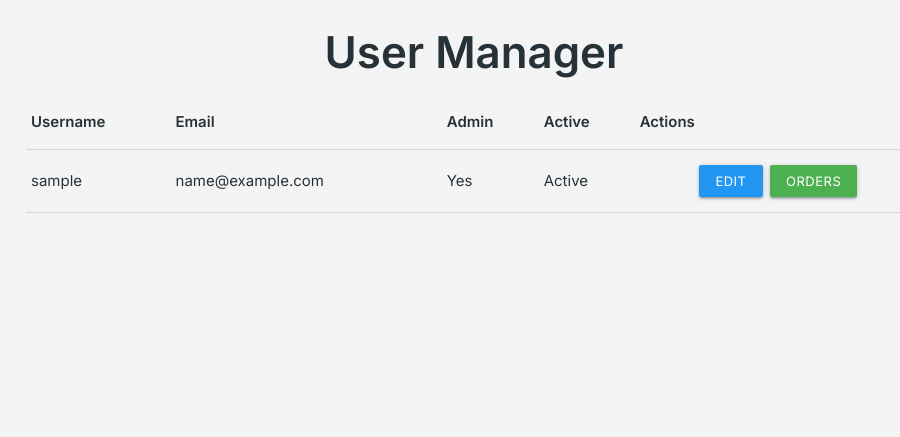
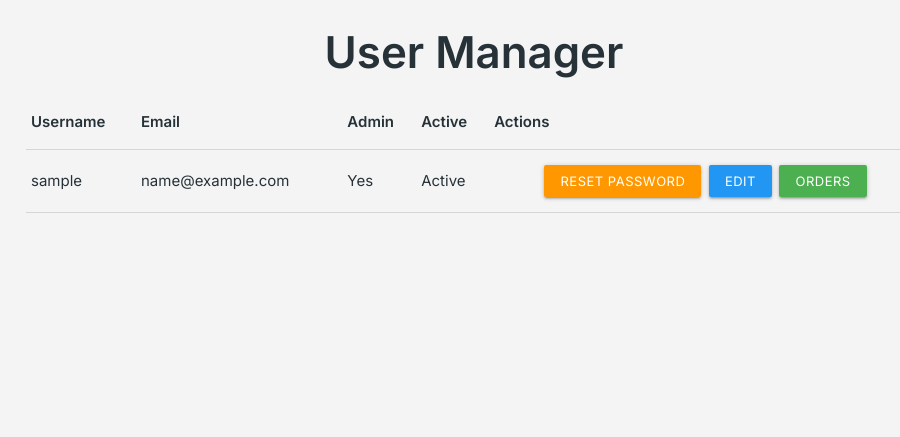
Before and after one commit to monkphin/HobbySub, a Django app: page /dashboard/user_admin/ in a window 1280 px wide. Shown: the part 197-634 px from the top of the page, without its empty margins (166-1066 px from the left). Run offline with Django 3.2, Linux system fonts and the light colour scheme; a user stored in the database is signed in; tables that the repository leaves empty hold one stand-in row (values such as "Sample post"); parts of the project's set-up code (start-up, migrations or seed data) failed here and were passed over; some libraries are stand-ins or nearby versions.

Commit message:
Added admin level user pass reset and active toggle

```diff
--- a/dashboard/templates/dashboard/user_admin.html
+++ b/dashboard/templates/dashboard/user_admin.html
@@ -30,10 +30,19 @@
           </td>
           <td>
             <div class="btn-group">
+              <a href="#" class="btn-small orange admin-password-reset-btn" data-id="{{ user.id }}">Reset Password</a>
               <a href="{% url 'edit_user' user.id %}" class="btn-small blue">Edit</a>
               <a href="{% url 'user_orders' user.id %}" class="btn-small green">Orders</a>
               {% if not user.is_superuser %}
-                <a href="{% url 'delete_user' user.id %}" class="btn-small red">Delete</a>
+                <a href="#"
+                  class="btn-small admin-toggle-state-btn {% if not user.is_active %}activate-btn{% else %}deactivate-btn{% endif %}"
+                  data-id="{{ user.id }}">
+                    {% if not user.is_active %}
+                        Activate Account
+                    {% else %}
+                        Deactivate Account
+                    {% endif %}
+                </a>
               {% endif %}
             </div>
           </td>
--- a/dashboard/urls.py
+++ b/dashboard/urls.py
@@ -56,12 +56,8 @@ urlpatterns = [
     # User admin
     path('user_admin/', views.user_admin, name='user_admin'),
     path('user_admin/<int:user_id>/edit/', views.edit_user, name='edit_user'),
-    path('users/<int:user_id>/reset_password/', views.reset_user_password, name='admin_password_reset'),
-    path(
-        'user_admin/<int:user_id>/delete/',
-        views.delete_user,
-        name='delete_user'
-    ),
+    path('user_admin/password-reset/<int:user_id>/', views.admin_initiated_password_reset, name='admin_password_reset'),
+    path('user_admin/<int:user_id>/toggle-state/', views.admin_toggle_user_state, name='admin_toggle_user_state'),
     path(
         'user_admin/<int:user_id>/orders/',
         views.user_orders,
--- a/dashboard/views.py
+++ b/dashboard/views.py
@@ -21,12 +21,13 @@ from cloudinary.uploader import destroy
 from django.utils.timezone import now
 from django.http import JsonResponse
 import logging
+import json
 
 # Local Imports
 from hobbyhub.utils import alert
 from boxes.models import Box, BoxProduct
 from .forms import BoxForm, ProductForm, UserEditForm
-from hobbyhub.mail import send_shipping_confirmation_email, send_auto_archive_notification
+from hobbyhub.mail import send_shipping_confirmation_email, send_auto_archive_notification, send_password_reset_email
 from orders.models import Order, Payment, StripeSubscriptionMeta
 
 
@@ -180,19 +181,22 @@ def delete_box(request, box_id):
     Deletes a box after confirmation, checks password first.
     """
     if request.method == 'POST':
-        password = request.POST.get('password')
+        # Check the content type
+        if request.content_type == 'application/json':
+            data = json.loads(request.body)
+            password = data.get('password')
+        else:
+            password = request.POST.get('password')
 
         # Validate the password
         user = authenticate(username=request.user.username, password=password)
         if not user:
-            # If password is incorrect, send back an error message
             return JsonResponse({
                 "success": False,
                 "error": "Password is incorrect."
             }, status=403)
 
         box = get_object_or_404(Box, pk=box_id)
-        logger.info(f"Attempting to delete Box '{box.name}' (ID: {box.id})")
 
         try:
             if box.image:
@@ -211,7 +215,6 @@ def delete_box(request, box_id):
                 "success": False,
                 "error": "An error occurred during deletion."
             }, status=500)
-
 
 
 @staff_member_required
@@ -396,12 +399,16 @@ def delete_product(request, product_id):
     Deletes a product after confirmation, checks password first.
     """
     if request.method == 'POST':
-        password = request.POST.get('password')
+        # Check the content type
+        if request.content_type == 'application/json':
+            data = json.loads(request.body)
+            password = data.get('password')
+        else:
+            password = request.POST.get('password')
 
         # Validate the password
         user = authenticate(username=request.user.username, password=password)
         if not user:
-            # If password is incorrect, send back an error message
             return JsonResponse({
                 "success": False,
                 "error": "Password is incorrect."
@@ -423,6 +430,7 @@ def delete_product(request, product_id):
                 "success": False,
                 "error": "An error occurred during deletion."
             }, status=500)
+
 
 
 @staff_member_required
@@ -588,50 +596,56 @@ def edit_user(request, user_id):
 
 
 @staff_member_required
-def reset_user_password(request, user_id):
+def admin_initiated_password_reset(request, user_id):
     """
-    Sends a password reset email to the user.
+    Admin triggers a password reset email for the selected user.
     """
-    user = get_object_or_404(User, pk=user_id)
-    user.set_password(User.objects.make_random_password())
-    user.save()
-    alert(request, "success", f"Password for '{user.username}' has been reset.")
-    logger.info(f"Password reset for user: {user.username}")
-    return redirect('user_admin')
+    if request.method == 'POST':
+        data = json.loads(request.body)
+        password = data.get('password')
 
+        # Authenticate the admin
+        admin_user = authenticate(username=request.user.username, password=password)
+        if not admin_user:
+            return JsonResponse({"success": False, "error": "Password is incorrect."}, status=403)
+
+        # If authenticated, send the reset email
+        user = get_object_or_404(User, pk=user_id)
+        send_password_reset_email(user, domain=request.get_host())
+
+        # Log the action for auditing
+        logger.info(f"Admin {request.user.username} initiated password reset for user {user.username}")
+
+        alert(request, "success", f"Password reset email sent to {user.email}.")
+        return JsonResponse({"success": True, "message": f"Password reset email sent to {user.email}."})
 
 
 @staff_member_required
-def delete_user(request, user_id):
+def admin_toggle_user_state(request, user_id):
     """
-    Deactivates a user account instead of deleting it.
+    Admin toggles the user's active state.
+    """
+    if request.method == 'POST':
+        data = json.loads(request.body)
+        password = data.get('password')
 
-    - Sets is_active to False on POST.
-    - Prevents accidental loss of related data (orders, addresses, etc.).
-    """
-    user = get_object_or_404(User, pk=user_id)
+        # Authenticate the admin
+        admin_user = authenticate(username=request.user.username, password=password)
+        if not admin_user:
+            return JsonResponse({"success": False, "error": "Password is incorrect."}, status=403)
 
-    if request.method == 'POST':
-        user.is_active = False
+        # Get the user and toggle the state
+        user = get_object_or_404(User, pk=user_id)
+        user.is_active = not user.is_active
         user.save()
-        logger.warning(
-            f"Admin {request.user} "
-            f"deactivated user: {user.username} (ID: {user.id})"
-        )
-        alert(
-            request,
-            "success",
-            f"User '{user.username}' has been deactivated."
-        )
-        return redirect('user_admin')
 
-    return render(
-        request,
-        'dashboard/delete_user.html',
-        {
-            'user': user,
-        }
-    )
+        # Log the action
+        state = "activated" if user.is_active else "deactivated"
+        logger.info(f"Admin {request.user.username} {state} user {user.username}")
+
+        alert(request, "success", f"User '{user.username}' has been {state}.")
+        return JsonResponse({"success": True, "message": f"User '{user.username}' has been {state}."})
+
 
 
 @staff_member_required
--- a/static/css/style.css
+++ b/static/css/style.css
@@ -370,6 +370,16 @@ ul li i.left {
   color: #ffffff;
 }
 
+.activate-btn {
+    background-color: green !important;
+    color: white !important;
+}
+
+.deactivate-btn {
+    background-color: red !important;
+    color: white !important;
+}
+
 /* === Product Cards & Product List === */
 .product-row {
   display: flex;
--- a/static/js/script.js
+++ b/static/js/script.js
@@ -73,6 +73,7 @@ M.Datepicker.init(document.querySelectorAll('.datepicker'), {
     accountDeleteBtn.addEventListener('click', () => openModal('delete_account'));
   }
 
+  // Subscription cancellation button
   document.querySelectorAll('.cancel-subscription-btn').forEach(button => {
     button.addEventListener('click', () => {
         const subscriptionId = button.dataset.subscriptionId;
@@ -95,16 +96,32 @@ M.Datepicker.init(document.querySelectorAll('.datepicker'), {
     });
   });
 
+  // Product deletion button
   document.querySelectorAll('.delete-product-btn').forEach(button => {
     button.addEventListener('click', () => {
       openModal('delete_product', button.dataset.id);
     });
   });
 
+  // === Modal trigger bindings for Toggle Active State ===
+  document.querySelectorAll('.admin-toggle-state-btn').forEach(button => {
+    button.addEventListener('click', () => {
+      openModal('admin_toggle_user_state', button.dataset.id);
+    });
+  });
+
+  // === Modal trigger bindings for Email Change ===
   const emailChangeBtn = document.getElementById('change-email-btn');
   if (emailChangeBtn) {
     emailChangeBtn.addEventListener('click', openChangeEmailModal);
   }
+});
+
+// === Modal trigger bindings for Password Reset ===
+document.querySelectorAll('.admin-password-reset-btn').forEach(button => {
+  button.addEventListener('click', () => {
+    openModal('admin_password_reset', button.dataset.id);
+  });
 });
 
 let modalContext = {
@@ -144,6 +161,14 @@ function openModal(action, id = null) {
     case 'change_email':
       title.innerText = 'Confirm Email Change';
       message.innerText = 'Please confirm your password to update your email address.';
+      break;
+    case 'admin_password_reset':
+      title.innerText = 'Admin-Initiated Password Reset';
+      message.innerText = 'Are you sure you want to send a password reset email to this user?';
+      break;
+    case 'admin_toggle_user_state':
+      title.innerText = 'Toggle User Account State';
+      message.innerText = 'Are you sure you want to toggle this user\'s active state?';
       break;
     default:
       title.innerText = 'Confirm Action';
@@ -211,6 +236,12 @@ function openChangeEmailModal() {
     case 'delete_product':
       url = `/dashboard/products/${modalContext.id}/delete/`;
       break;
+    case 'admin_password_reset':
+      url = `/dashboard/user_admin/password-reset/${modalContext.id}/`;
+      break;
+    case 'admin_toggle_user_state':
+      url = `/dashboard/user_admin/${modalContext.id}/toggle-state/`;
+      break;
     case 'change_email':
       url = GLOBALS.urls.changeEmail;
       break;
@@ -219,15 +250,25 @@ function openChangeEmailModal() {
       return;
   }
 
-    const payload = new FormData();
-    payload.append('password', password);
+  // JSON-based payload
+  const payload = {
+    password: password
+  };
+
+  // Add additional context if needed
+  if (action === 'cancel_subscription') {
+    payload.subscription_id = modalContext.id;
+  } else if (action === 'change_email') {
+    payload.new_email = modalContext.newEmail;
+  }
 
   fetch(url, {
     method: 'POST',
     headers: {
       'X-CSRFToken': GLOBALS.csrfToken,
+      'Content-Type': 'application/json'
     },
-      body: payload,
+    body: JSON.stringify(payload),
   })
     .then(res => res.json())
     .then(data => {
```
Also changed, not shown: dashboard/templates/dashboard/delete_user.html (deleted, +0 -22 lines), dashboard/templates/dashboard/edit_user.html (+12 -8 lines). Lines whose indentation alone changed are shown as unchanged.
